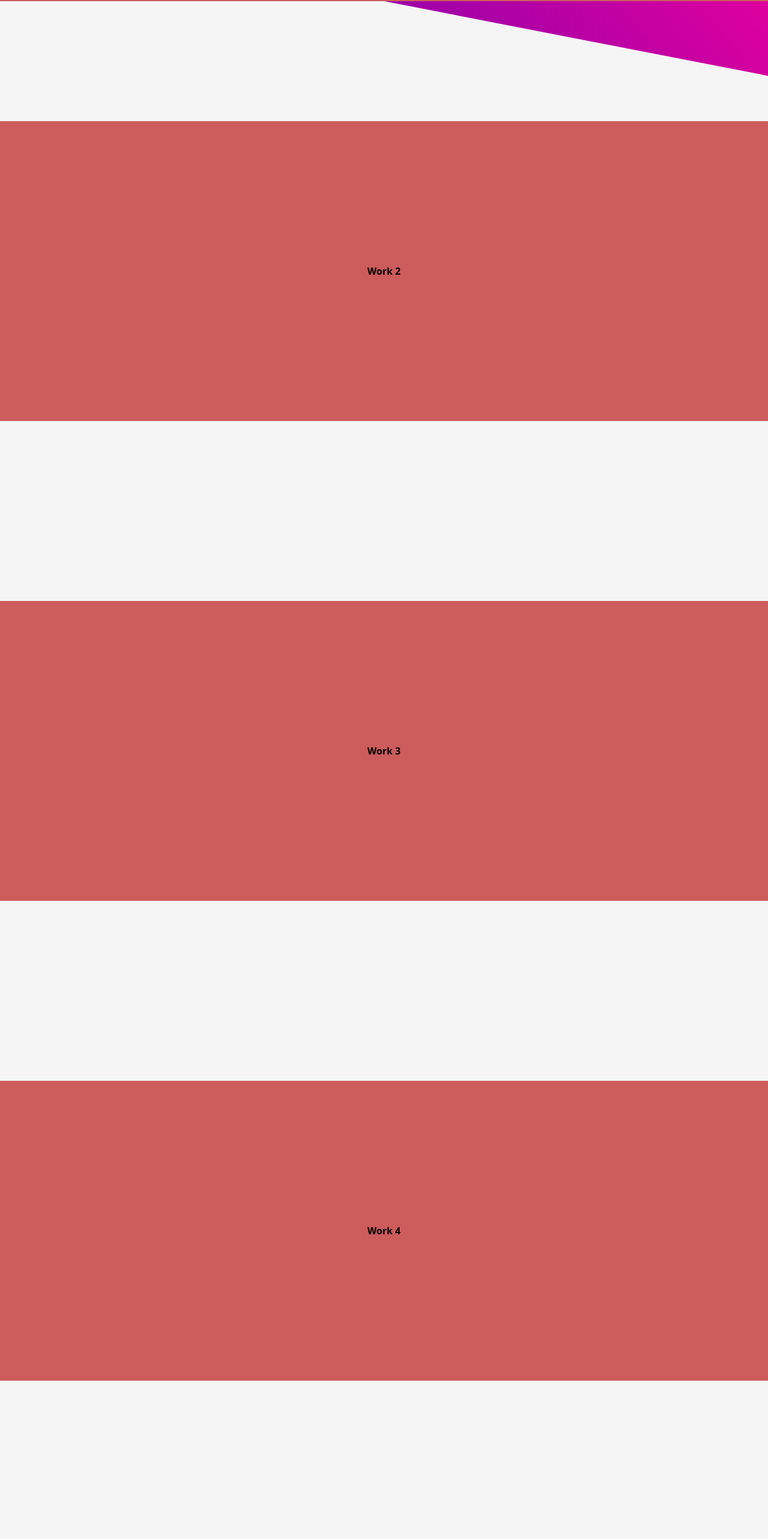
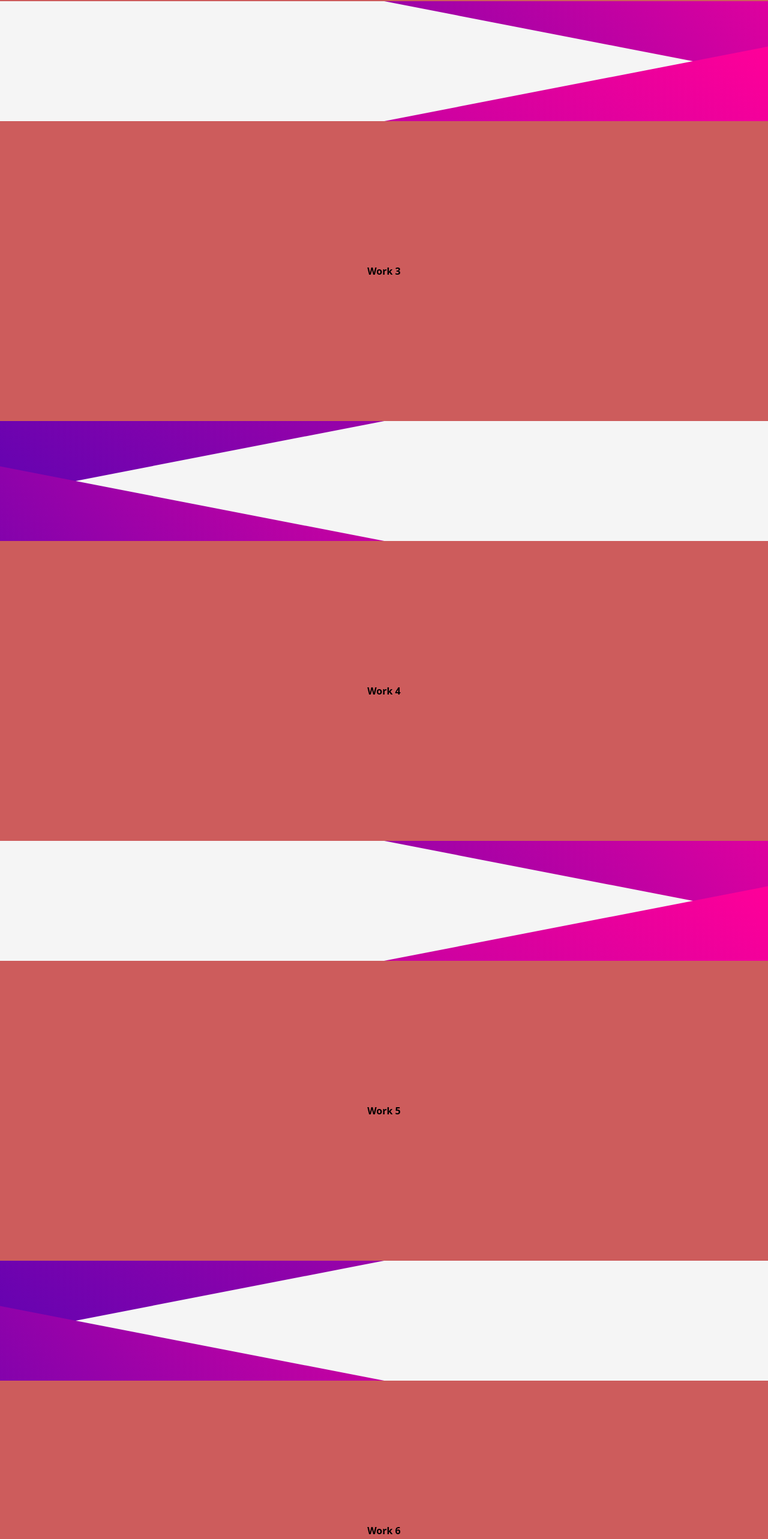
Before and after one commit to BuddhaTheChef/fl-2020, a React (Create React App) app: page /work in a window 1280 px wide. Shown: the part 1948-4514 px from the top of the page at 60% size. Built offline with nearby package versions, Linux system fonts and the light colour scheme.

Commit message:
adding in styles for work

```diff
--- a/src/components/Work/Work.js
+++ b/src/components/Work/Work.js
@@ -14,9 +14,21 @@ export default class Work extends Component {
             <div class="diagonal-box-rev">
 	        <div class="content-rev"> <div className="work-div-subcontent"><h4>Work 2</h4></div> </div>
             </div>
-                <div className="work-div-subcontent"><h4>Work 2</h4></div>
-                <div className="work-div-subcontent"><h4>Work 3</h4></div>
-                <div className="work-div-subcontent"><h4>Work 4</h4></div>
+            <div class="diagonal-box">
+	        <div class="content"> <div className="work-div-subcontent"><h4>Work 3</h4></div> </div>
+            </div>
+            <div class="diagonal-box-rev">
+	        <div class="content-rev"> <div className="work-div-subcontent"><h4>Work 4</h4></div> </div>
+            </div>
+            <div class="diagonal-box">
+	        <div class="content"> <div className="work-div-subcontent"><h4>Work 5</h4></div> </div>
+            </div>
+            <div class="diagonal-box-rev">
+	        <div class="content-rev"> <div className="work-div-subcontent"><h4>Work 6</h4></div> </div>
+            </div>
+            </div>
+            <div style={{backgroundColor: 'rgb(66,6,66)', height: '500px'}}>
+               Future footer
             </div>
             </div>
         )
```
